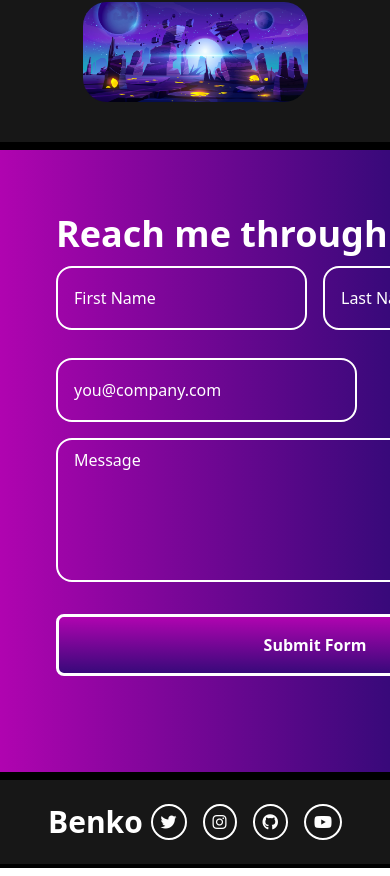
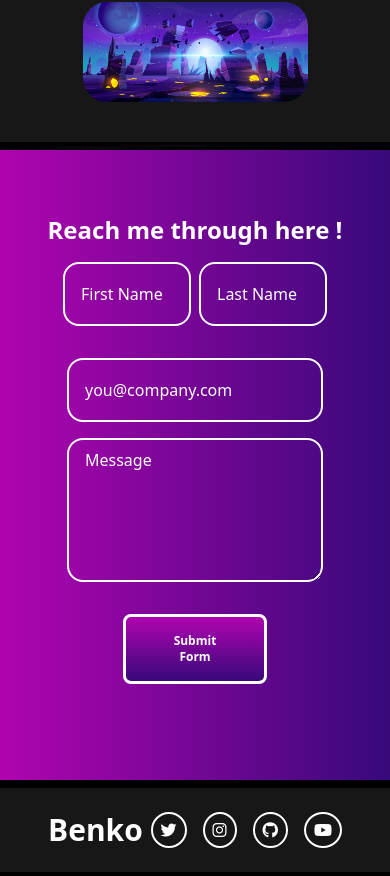
Before and after one commit to MatijaBenko/React_Personal_Website, a React (Create React App) app: page / in a window 390 px wide. Shown: the part 3069-3945 px from the top of the page. Built offline with nearby package versions, Linux system fonts and the light colour scheme.

Commit message:
Integrated responsiveness for contact page component

```diff
--- a/src/components/contact.tsx
+++ b/src/components/contact.tsx
@@ -52,16 +52,22 @@ const Contact: React.FC = () => {
 
   return (
     <>
-      <div className={"contact bg-[linear-gradient(90deg,#b004b0,#38097a);] w-full border-y-4 border-black"}>
-        <div className={"wrapper flex justify-center py-16 gap-60 lg:py-12"}>
-          <div style={{ transform: "translateX(-100px) translateY(-45px)" }} className={"imgbox lg:hidden"}>
-            <img className={"w-[525px] h-full"} src={img} alt={""} />
+      <div className="contact bg-[linear-gradient(90deg,#b004b0,#38097a);] w-full border-y-4 border-black">
+        <div className="wrapper flex justify-center py-16 gap-60
+        lg:py-12">
+          <div className="contact-picture md:hidden sm:hidden xs:hidden 2xs:hidden">
+            <img className="w-[525px] h-full lg:w-[325px] lg:h-[325px] contact-picture" src={img} alt={""} />
           </div>
-          <div className={"content-box"}>
-            <h1 className={"text-white font-bold text-4xl"}>Reach me through here !</h1>
-            <form action={"https://api.web3forms.com/submit"} method={"POST"} id="contactForm" className={"flex flex-col"}>
-              <div className={"flex gap-4 py-3"}>
-                <input type={"hidden"} name="access_key" value={"aef181bc-6336-4b43-837e-4ed31cb0313a"} />
+          <div className="content-box ">
+            <h1 className="text-white font-bold text-4xl
+            sm:text-3xl
+            xs:text-2xl
+            2xs:text-lg">Reach me through here !</h1>
+            <form action="https://api.web3forms.com/submit" method="POST" id="contactForm" className="flex flex-col">
+              <div className="flex gap-4 py-3
+              xs:py-4 xs:gap-2 xs:self-center
+              2xs:py-4 2xs:gap-2 2xs:self-center">
+                <input type="hidden" name="access_key" value="aef181bc-6336-4b43-837e-4ed31cb0313a" />
                 <input
                   type="hidden"
                   name="subject"
@@ -70,34 +76,42 @@ const Contact: React.FC = () => {
                 <input
                   type="hidden"
                   name="redirect"
-
                   value="https://web3forms.com/success"
                 />
                 <input type="hidden" name="from_name" value="Portfolio Website Reaching Out"></input>
                 <input type="hidden" name="User Overview" value={`Name: ${inputValueFirstName} ${inputValueLastName}\nEmail: ${inputValueEmail}\n\nSubject:\n${inputValueSubject}`} />
                 <input type="checkbox" name="botcheck" id="" hidden />
                 <input
-                  className={"bg-transparent h-16 rounded-2xl  border-[2px] border-white pl-4 text-white placeholder-white lg:w-36"}
-                  type={"text"}
-                  placeholder={"First Name"}
-                  id={"userFirstName"}
+                  className="bg-transparent h-16 rounded-2xl border-[2px] border-white pl-4 text-white placeholder-white
+                  lg:w-45
+                  xs:w-32 2xs:w-24 2xs:pl-2"
+                  type="text"
+                  placeholder="First Name"
+                  id="userFirstName"
                   value={inputValueFirstName}
                   onChange={handleFirstNameChange}
                   required
                 />
                 <input
-                  className={"bg-transparent h-16  rounded-2xl  border-[2px] border-white pl-4 text-white placeholder-white  lg:w-36"}
-                  type={"text"}
-                  placeholder={"Last Name"}
-                  id={"userLastName"}
+                  className="bg-transparent h-16 rounded-2xl border-[2px] border-white pl-4 text-white placeholder-white
+                  lg:w-45
+                  xs:w-32
+                  2xs:w-24 2xs:pl-2"
+                  type="text"
+                  placeholder="Last Name"
+                  id="userLastName"
                   value={inputValueLastName}
                   onChange={handleLastNameChange}
                   required
                 />
               </div>
-              <div className="flex  py-4  ">
+              <div className="flex py-4
+              xs:self-center 2xs:self-center">
                 <input
-                  className={"bg-transparent h-16 container rounded-2xl  border-[2px] border-white pl-4 text-white placeholder-white  lg:w-36"}
+                  className="bg-transparent h-16 container rounded-2xl border-[2px] border-white pl-4 text-white placeholder-white
+                  lg:w-90
+                  xs:w-64
+                  2xs:w-52"
                   type="email"
                   placeholder="you@company.com"
                   id="userEmail"
@@ -107,7 +121,9 @@ const Contact: React.FC = () => {
                 />
               </div>
               <textarea
-                className="bg-transparent max-h-40 rounded-2xl border-[2px] border-white h-36 pl-4 text-white w-full placeholder-white pt-2"
+                className="bg-transparent max-h-40 rounded-2xl border-[2px] border-white h-36 pl-4 text-white w-full placeholder-white pt-2
+                xs:w-64 xs:flex xs:self-center
+                2xs:w-52 2xs:flex 2xs:self-center"
                 rows={40}
                 cols={35}
                 placeholder="Message"
@@ -117,7 +133,9 @@ const Contact: React.FC = () => {
                 maxLength={275}
                 required
               ></textarea>
-              <button className="bg-[linear-gradient(180deg,#b004b0,#38097a)] text-white border-white border-[3px] py-[16px] rounded-lg px-8 my-8 w-42 font-bold " type="submit">
+              <button className="bg-[linear-gradient(180deg,#b004b0,#38097a)] text-white border-white border-[3px] py-[16px] rounded-lg px-8 my-8 w-42 font-bold
+              xs:w-36 xs:text-xs xs:flex xs:self-center
+              2xs:w-36 2xs:text-xs 2xs:flex 2xs:self-center" type="submit">
                 Submit Form
               </button>
             </form>
--- a/src/styles.css
+++ b/src/styles.css
@@ -99,6 +99,10 @@
   .skillSwiper .swiper-button-next {
     transform: translateY(-25px);
   }
+
+  .contact-picture{
+    transform: translateX(-140px) translateY(-25px);
+  }
 }
 
 @media (max-width: 1670px) and (min-width: 1280px) {
@@ -117,6 +121,9 @@
   .skillSwiper .swiper-button-next {
     transform: translateY(-25px);
   }
+  .contact-picture{
+    transform: translateX(-40px) translateY(-25px);
+  }
 }
 
 @media (max-width: 1279px) and (min-width: 1024px) {
@@ -134,6 +141,10 @@
   .skillSwiper .swiper-button-prev,
   .skillSwiper .swiper-button-next {
     transform: translateY(-25px);
+  }
+
+  .contact-picture{
+    transform: translateY(30px) translateX(-25px);
   }
 }
 
```
